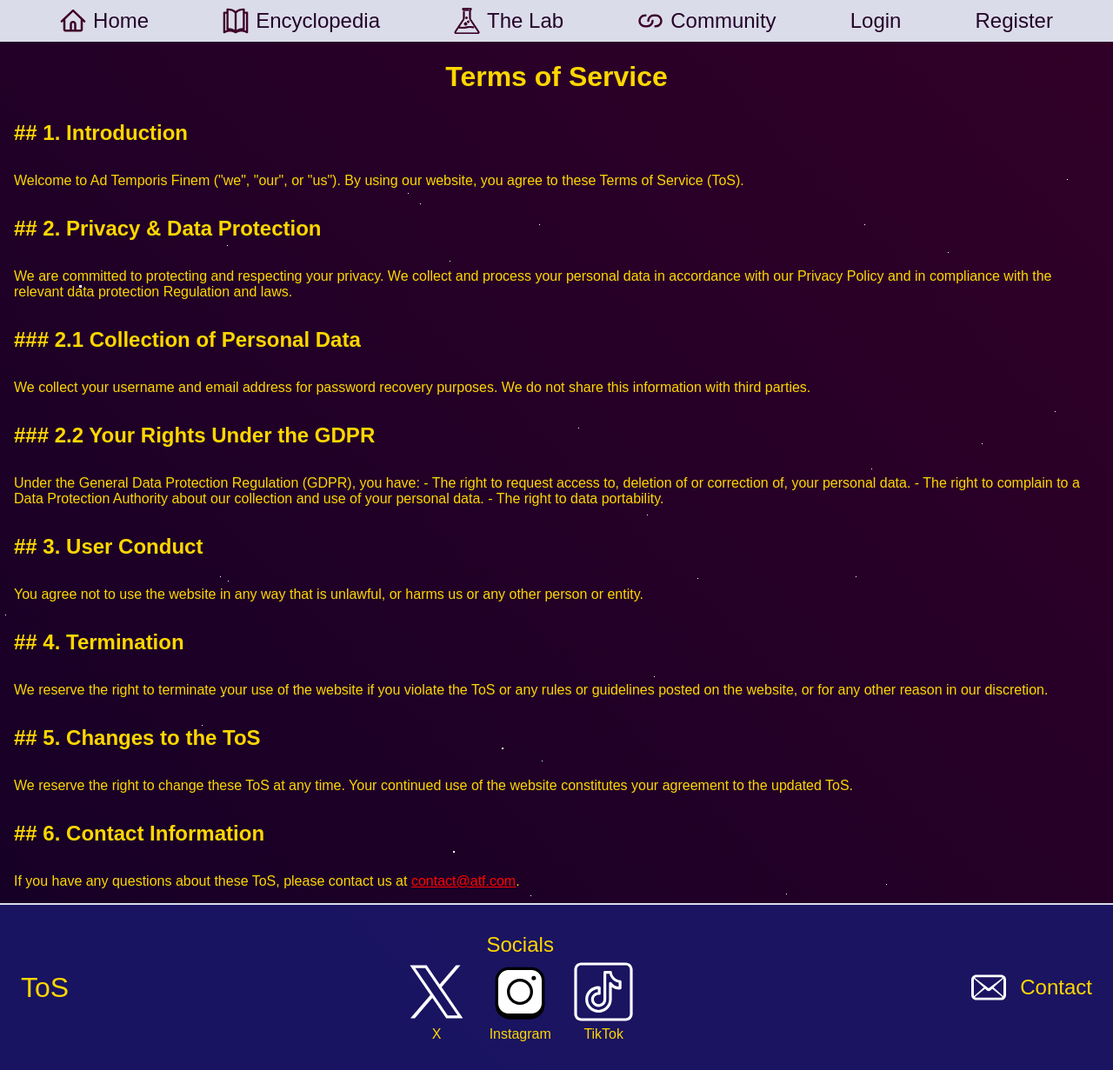
After one commit to AnthonyWGit/AdFinemTemporis, a Symfony app: template templates/tos/index.html.twig in a window 1280 px wide. The commit adds this page. Shown: the whole page at 87% size. Run offline with Twig, Linux system fonts and the light colour scheme; the template is opened without the code that fills it, so the values that code supplies are empty; some libraries are stand-ins or nearby versions; some web fonts are replaced.

Commit message:
Tos with link to them

```diff
--- a/templates/base.html.twig
+++ b/templates/base.html.twig
@@ -59,7 +59,7 @@
         <footer class="footer">
             <div class="footerRow">
                 <div class="eulaRow">
-                    <a class="linkNoBase" href="#">EULA</a>
+                    <a class="linkNoBase" href="{{path("app_tos")}}">ToS</a>
                 </div>
                 <div class="socialsColumn">
                     <p class="socialsText">Socials</p>
--- /dev/null
+++ b/templates/tos/index.html.twig
@@ -0,0 +1,65 @@
+{% extends 'base.html.twig' %}
+{% block meta %}
+    <meta name="description" content="EULA page of Ad Finem Temporis">
+    <meta name="keywords" content="EULA,Licence,Game agreement,copyright,GDPR">
+{% endblock %}
+
+{% block title %}Hello EulaController!{% endblock %}
+
+{% block body %}
+<h1 style="text-align: center;">Terms of Service</h1>
+
+<h2 style="margin: 1rem;">
+    ## 1. Introduction
+</h2>
+<p style="margin: 1rem;">
+    Welcome to Ad Temporis Finem ("we", "our", or "us"). By using our website, you agree to these Terms of Service (ToS).
+</p>
+<h2 style="margin: 1rem;">
+    ## 2. Privacy & Data Protection
+</h2>
+<p style="margin: 1rem;">
+    We are committed to protecting and respecting your privacy. We collect and process your personal data in accordance with our Privacy Policy and in compliance with the relevant data protection Regulation and laws.
+</p>
+<h2 style="margin: 1rem;">
+    ### 2.1 Collection of Personal Data
+</h2>
+<p style="margin: 1rem;">
+    We collect your username and email address for password recovery purposes. We do not share this information with third parties.
+</p>
+<h2 style="margin: 1rem;">
+    ### 2.2 Your Rights Under the GDPR
+</h2>
+<p style="margin: 1rem;">
+    Under the General Data Protection Regulation (GDPR), you have:
+
+    - The right to request access to, deletion of or correction of, your personal data.
+    - The right to complain to a Data Protection Authority about our collection and use of your personal data.
+    - The right to data portability.
+</p>
+<h2 style="margin: 1rem;">
+    ## 3. User Conduct
+</h2>
+<p style="margin: 1rem;">
+    You agree not to use the website in any way that is unlawful, or harms us or any other person or entity.
+</p>
+<h2 style="margin: 1rem;">
+    ## 4. Termination
+</h2>
+<p style="margin: 1rem;">
+    We reserve the right to terminate your use of the website if you violate the ToS or any rules or guidelines posted on the website, or for any other reason in our discretion.
+</p>
+<h2 style="margin: 1rem;">
+    ## 5. Changes to the ToS
+</h2>
+<p style="margin: 1rem;">
+    We reserve the right to change these ToS at any time. Your continued use of the website constitutes your agreement to the updated ToS.
+</p>
+<h2 style="margin: 1rem;">
+    ## 6. Contact Information
+</h2>
+<p style="margin: 1rem;">
+    If you have any questions about these ToS, please contact us at <a href="mailto:contact@atf.com" style="color:red;">contact@atf.com</a>.
+</p>
+
+{% endblock %}
```
Also changed, not shown: src/Controller/TosController.php (added, +18 -0 lines).
